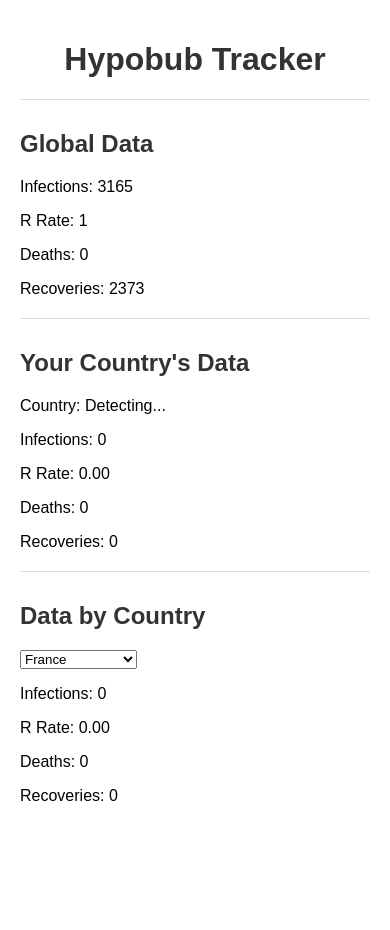
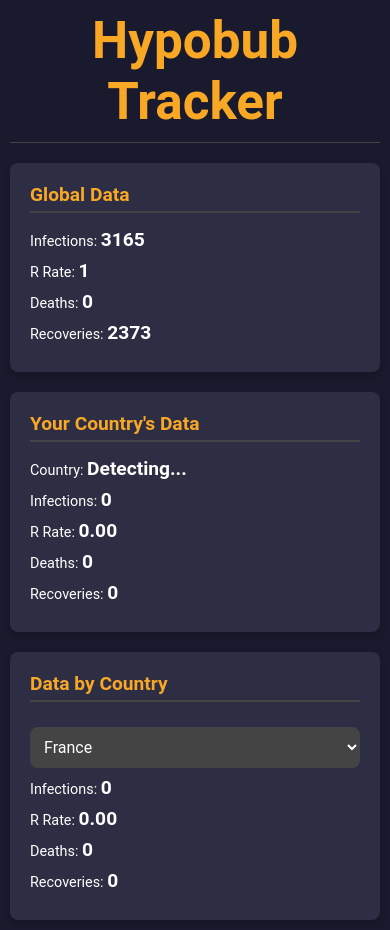
Before and after one commit to WinoWongo2024/Hypobub, a plain HTML site: page index.html in a window 390 px wide. Before the commit the page ends 845 px from the top, so only its background shows below. Drawn offline with Linux system fonts and the light colour scheme.

Commit message:
Update style.css

```diff
--- a/style.css
+++ b/style.css
@@ -1,30 +1,153 @@
+/* Global Styles */
+* {
+    margin: 0;
+    padding: 0;
+    box-sizing: border-box;
+    font-family: 'Roboto', sans-serif;
+}
+
 body {
-    font-family: Arial, sans-serif;
     display: flex;
     justify-content: center;
     align-items: center;
-    height: 100vh;
-    margin: 0;
+    min-height: 100vh;
+    background-color: #1a1a2e;
+    color: #ffffff;
 }
 
+/* App Container */
 .app-container {
     width: 100%;
     max-width: 600px;
     padding: 20px;
-    box-shadow: 0 0 10px rgba(0, 0, 0, 0.1);
+    display: flex;
+    flex-direction: column;
+    gap: 20px;
 }
 
+/* Header */
 header {
     text-align: center;
-    margin-bottom: 20px;
+    font-size: 1.8rem;
+    color: #f9a826;
+    padding-bottom: 10px;
+    border-bottom: 1px solid #444;
+    animation: fadeIn 1s ease-in;
 }
 
+/* Card Styling */
 section {
-    margin-bottom: 20px;
-    border-top: 1px solid #ddd;
-    padding-top: 10px;
+    background-color: #2d2d44;
+    border-radius: 8px;
+    padding: 20px;
+    box-shadow: 0 4px 8px rgba(0, 0, 0, 0.2);
+    animation: fadeInUp 0.8s ease-out;
 }
 
-h1, h2 {
-    color: #333;
+h2 {
+    font-size: 1.4rem;
+    color: #f9a826;
+    margin-bottom: 15px;
+    border-bottom: 2px solid #444;
+    padding-bottom: 5px;
 }
+
+p {
+    font-size: 1rem;
+    margin: 8px 0;
+}
+
+/* Number Animations */
+span {
+    font-weight: bold;
+    color: #ffffff;
+    font-size: 1.2rem;
+    transition: color 0.3s ease;
+}
+
+span:hover {
+    color: #f9a826;
+    animation: pulse 0.5s ease-in-out infinite;
+}
+
+/* Dropdown Styling */
+select {
+    width: 100%;
+    padding: 10px;
+    border-radius: 8px;
+    border: none;
+    background-color: #444;
+    color: #ffffff;
+    font-size: 1rem;
+    margin-top: 10px;
+    cursor: pointer;
+    transition: background-color 0.3s;
+}
+
+select:hover {
+    background-color: #555;
+}
+
+/* Smooth Transitions for Data */
+[data-value] {
+    display: inline-block;
+    transition: transform 0.3s ease, color 0.3s ease;
+}
+
+[data-value].increasing {
+    transform: scale(1.1);
+    color: #4caf50;
+}
+
+[data-value].decreasing {
+    transform: scale(1.1);
+    color: #f44336;
+}
+
+/* Animations */
+@keyframes fadeIn {
+    from { opacity: 0; }
+    to { opacity: 1; }
+}
+
+@keyframes fadeInUp {
+    from { opacity: 0; transform: translateY(20px); }
+    to { opacity: 1; transform: translateY(0); }
+}
+
+@keyframes pulse {
+    0%, 100% { transform: scale(1); }
+    50% { transform: scale(1.05); }
+}
+
+/* Hover Effects */
+section:hover {
+    box-shadow: 0 8px 16px rgba(0, 0, 0, 0.4);
+}
+
+/* Footer */
+footer {
+    text-align: center;
+    font-size: 0.8rem;
+    color: #888;
+    margin-top: 20px;
+}
+
+/* Responsive Adjustments */
+@media (max-width: 600px) {
+    .app-container {
+        padding: 10px;
+    }
+
+    header {
+        font-size: 1.6rem;
+    }
+
+    h2 {
+        font-size: 1.2rem;
+    }
+
+    p {
+        font-size: 0.9rem;
+    }
+}
```
